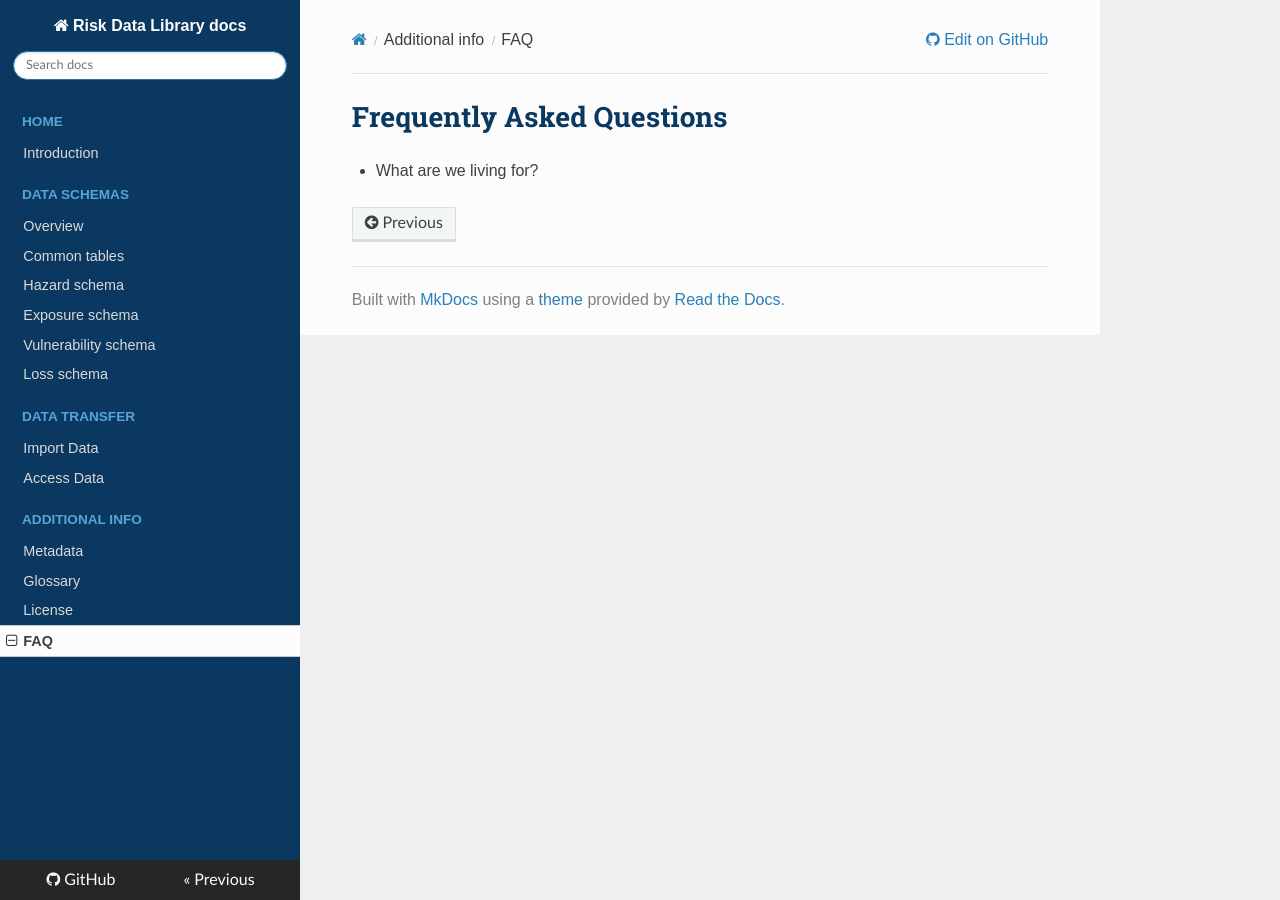
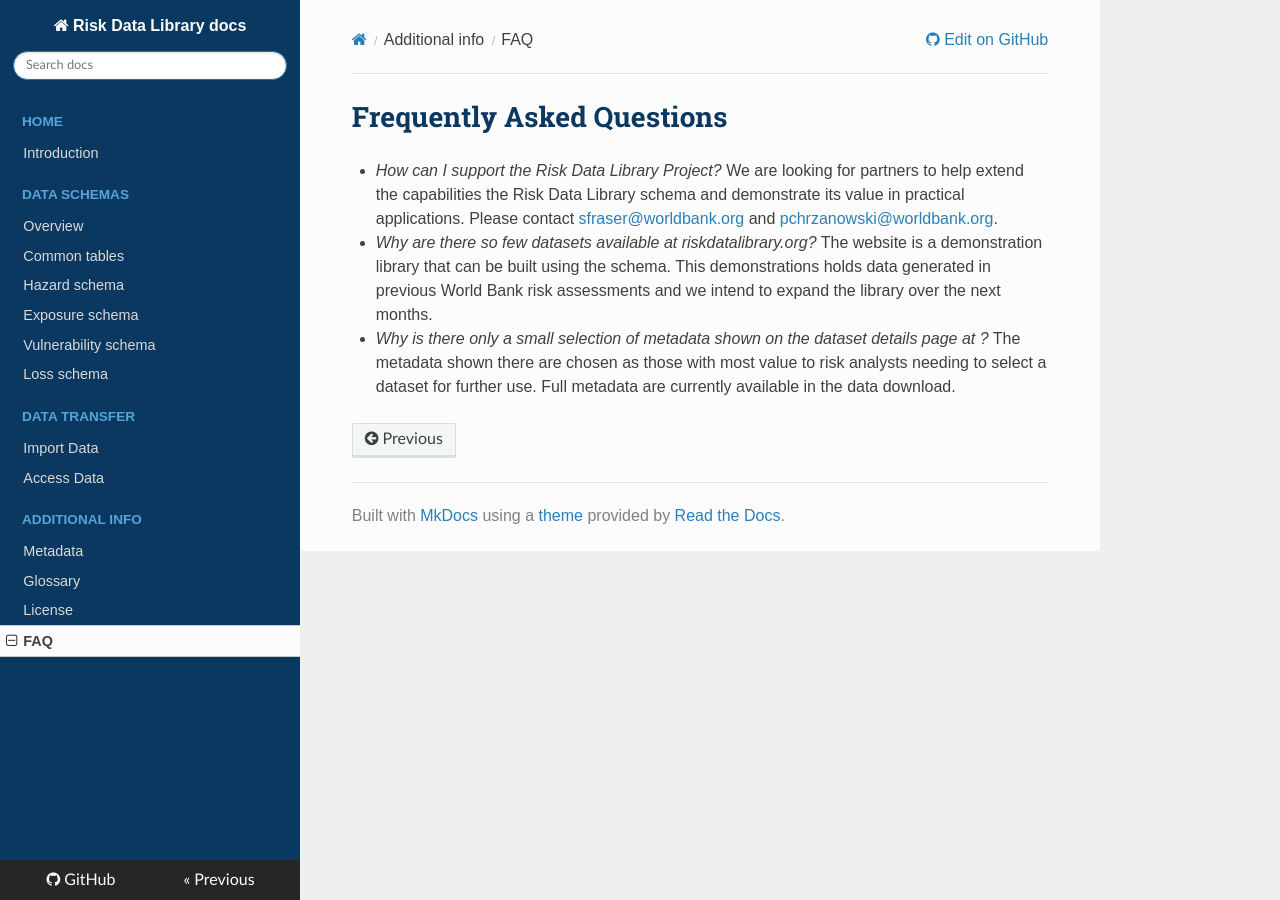
Before and after one commit to GFDRR/rdl-doc, an MkDocs documentation site: the page built from docs/faq.md, in a window 1280 px wide. Built offline with MkDocs 1.6.1, drawn with Linux system fonts in a browser that asks for light colours; nearby versions of some CDN libraries.

Commit message:
Update faq.md
add initial FAQs

```diff
--- a/docs/faq.md
+++ b/docs/faq.md
@@ -1,3 +1,7 @@
 # Frequently Asked Questions
 
-- What are we living for?
+- _How can I support the Risk Data Library Project?_ We are looking for partners to help extend the capabilities the Risk Data Library schema and demonstrate its value in practical applications. Please contact <sfraser@worldbank.org> and <pchrzanowski@worldbank.org>.
+
+- _Why are there so few datasets available at riskdatalibrary.org?_ The website is a demonstration library that can be built using the schema. This demonstrations holds data generated in previous World Bank risk assessments and we intend to expand the library over the next months.
+
+- _Why is there only a small selection of metadata shown on the dataset details page at <riskdatalibrary.org>?_ The metadata shown there are chosen as those with most value to risk analysts needing to select a dataset for further use. Full metadata are currently available in the data download.
```
